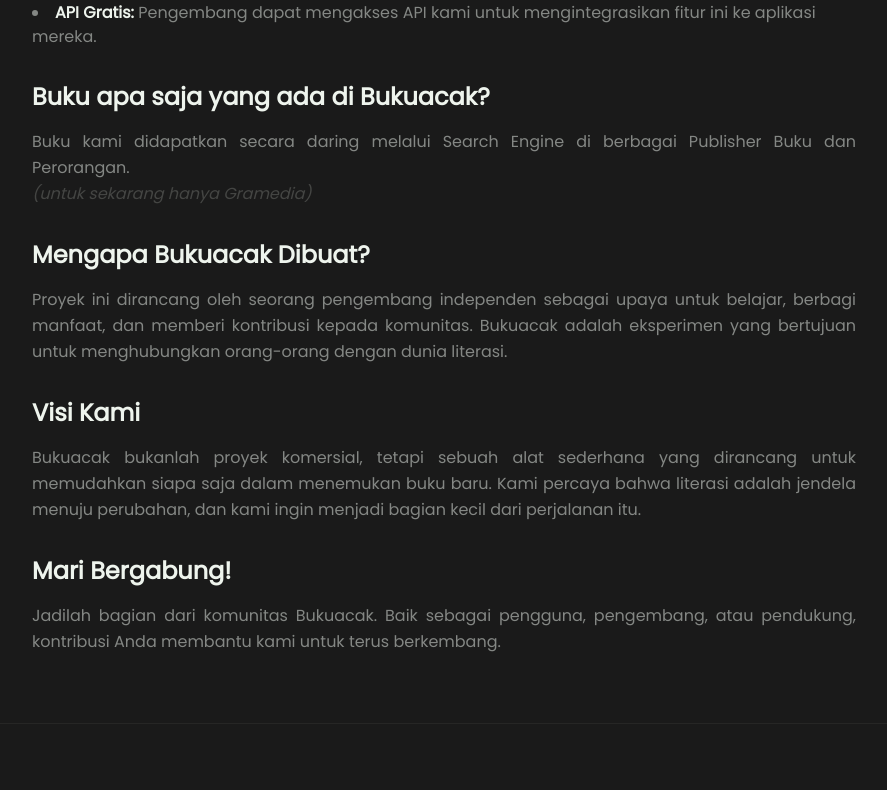
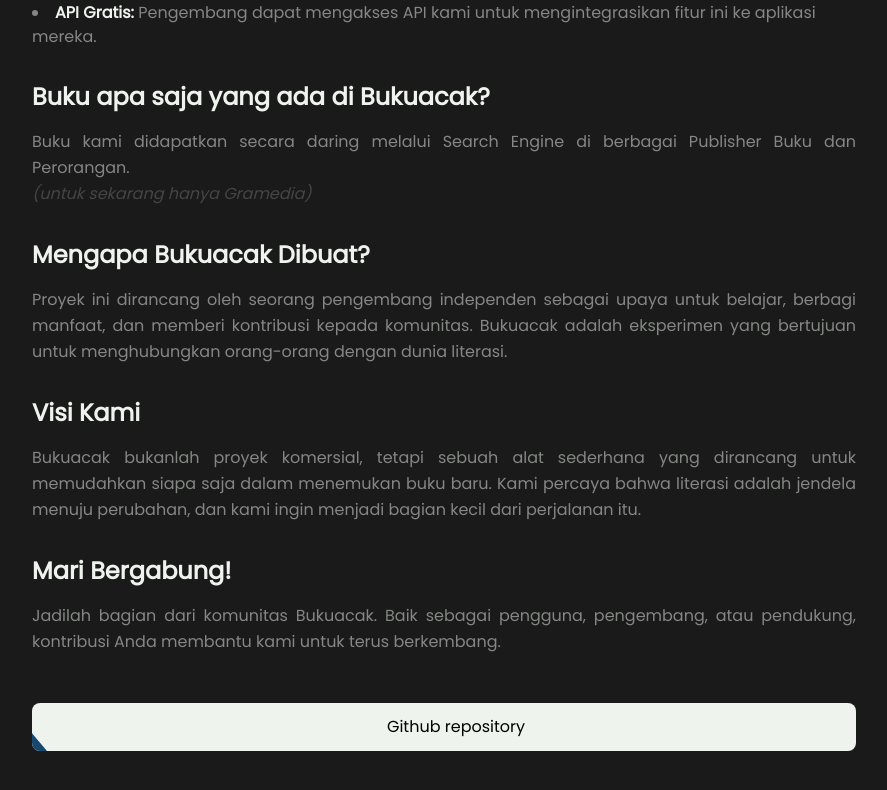
Before and after one commit to shabriafrizal/bukuacak, a React (Vite) app: page /Tentang in a window 1280 px wide. Shown: the part 466-1256 px from the top of the page, without its empty margins (196-1083 px from the left). Built offline with nearby package versions, Linux system fonts and the light colour scheme.

Commit message:
Github Button

```diff
--- a/src/routes/Tentang.jsx
+++ b/src/routes/Tentang.jsx
@@ -73,6 +73,18 @@ function Tentang() {
             pengembang, atau pendukung, kontribusi Anda membantu kami untuk
             terus berkembang.
           </p>
+          <div className="flex justify-center mt-12">
+            <a
+              target="_blank"
+              href="https://github.com/shabriafrizal/bukuacak"
+              className="relative inline-flex items-center justify-start px-6 py-3 overflow-hidden font-medium transition-all bg-light1 rounded-lg hover:bg-bluesea group disabled:opacity-50 disabled:cursor-not-allowed"
+            >
+              <span className="w-48 h-48 rounded rotate-[-40deg] bg-bluesea absolute bottom-0 left-0 -translate-x-full ease-out duration-500 transition-all translate-y-full mb-9 ml-9 group-hover:ml-0 group-hover:mb-32 group-hover:translate-x-0"></span>
+              <span className="relative min-w-[250px] md:min-w-[650px] lg:min-w-[800px] text-black transition-colors duration-300 ease-in-out group-hover:text-light1 text-center">
+                Github repository
+              </span>
+            </a>
+          </div>
         </div>
         <div className="w-full h-[1px] mt-8 mb-20 bg-light1/5"></div>
       </div>
```
